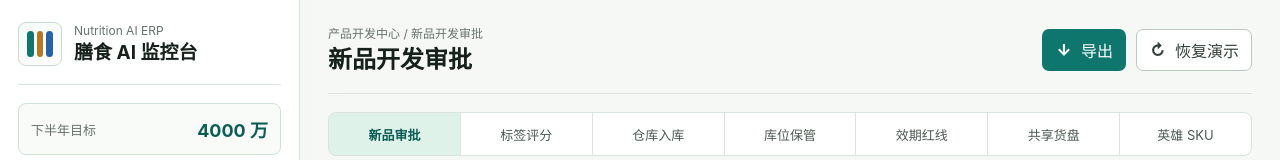
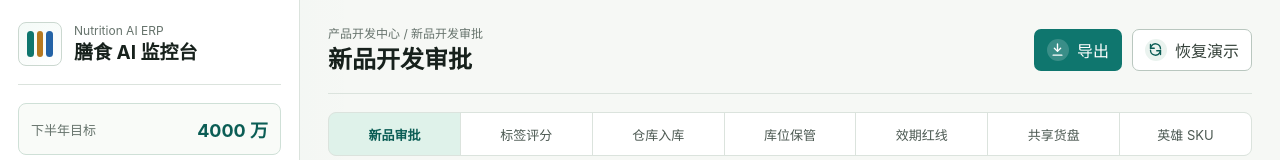
Before and after one commit to cyt0011/shanshi-pinlei-jiankong, a plain HTML site: page index.html in a window 1280 px wide. Shown: the top 160 px of the page. Drawn offline with Linux system fonts and the light colour scheme.

Commit message:
Polish action button icons

```diff
--- a/assets/styles.css
+++ b/assets/styles.css
@@ -245,6 +245,11 @@ h4 {
   align-items: center;
   justify-content: center;
   white-space: nowrap;
+  transition:
+    background-color 160ms ease,
+    border-color 160ms ease,
+    color 160ms ease,
+    transform 160ms ease;
 }
 
 .icon-button,
@@ -256,6 +261,7 @@ h4 {
 .icon-button:hover,
 .primary-button:hover {
   background: var(--teal-dark);
+  transform: translateY(-1px);
 }
 
 .icon-button.subtle,
@@ -268,6 +274,8 @@ h4 {
 .subtle-button:hover,
 .icon-button.subtle:hover {
   background: #f4f7f5;
+  border-color: #9fb2a8;
+  transform: translateY(-1px);
 }
 
 .danger-button {
@@ -281,9 +289,29 @@ h4 {
 }
 
 .button-icon {
-  width: 18px;
-  text-align: center;
-  font-weight: 800;
+  width: 22px;
+  height: 22px;
+  border-radius: 999px;
+  display: inline-grid;
+  place-items: center;
+  flex: 0 0 22px;
+  background: rgba(255, 255, 255, 0.18);
+}
+
+.button-icon svg {
+  width: 15px;
+  height: 15px;
+  fill: none;
+  stroke: currentColor;
+  stroke-width: 2.2;
+  stroke-linecap: round;
+  stroke-linejoin: round;
+}
+
+.icon-button.subtle .button-icon,
+.subtle-button .button-icon {
+  background: #eaf3ef;
+  color: var(--teal-dark);
 }
 
 .process-line {
--- a/index.html
+++ b/index.html
@@ -4,7 +4,7 @@
     <meta charset="UTF-8" />
     <meta name="viewport" content="width=device-width, initial-scale=1.0" />
     <title>膳食 AI 监控台</title>
-    <link rel="stylesheet" href="assets/styles.css?v=6" />
+    <link rel="stylesheet" href="assets/styles.css?v=7" />
   </head>
   <body>
     <div class="app-shell">
@@ -35,11 +35,24 @@
           </div>
           <div class="topbar-actions">
             <button id="exportJsonBtn" class="icon-button" type="button" title="导出当前演示数据">
-              <span class="button-icon">↓</span>
+              <span class="button-icon" aria-hidden="true">
+                <svg viewBox="0 0 24 24" focusable="false">
+                  <path d="M12 3v11"></path>
+                  <path d="m7 10 5 5 5-5"></path>
+                  <path d="M5 21h14"></path>
+                </svg>
+              </span>
               导出
             </button>
             <button id="resetDemoBtn" class="icon-button subtle" type="button" title="恢复演示数据">
-              <span class="button-icon">↻</span>
+              <span class="button-icon" aria-hidden="true">
+                <svg viewBox="0 0 24 24" focusable="false">
+                  <path d="M4 4v6h6"></path>
+                  <path d="M20 11a8 8 0 0 0-14.7-4.4L4 10"></path>
+                  <path d="M20 20v-6h-6"></path>
+                  <path d="M4 13a8 8 0 0 0 14.7 4.4L20 14"></path>
+                </svg>
+              </span>
               恢复演示
             </button>
           </div>
```
